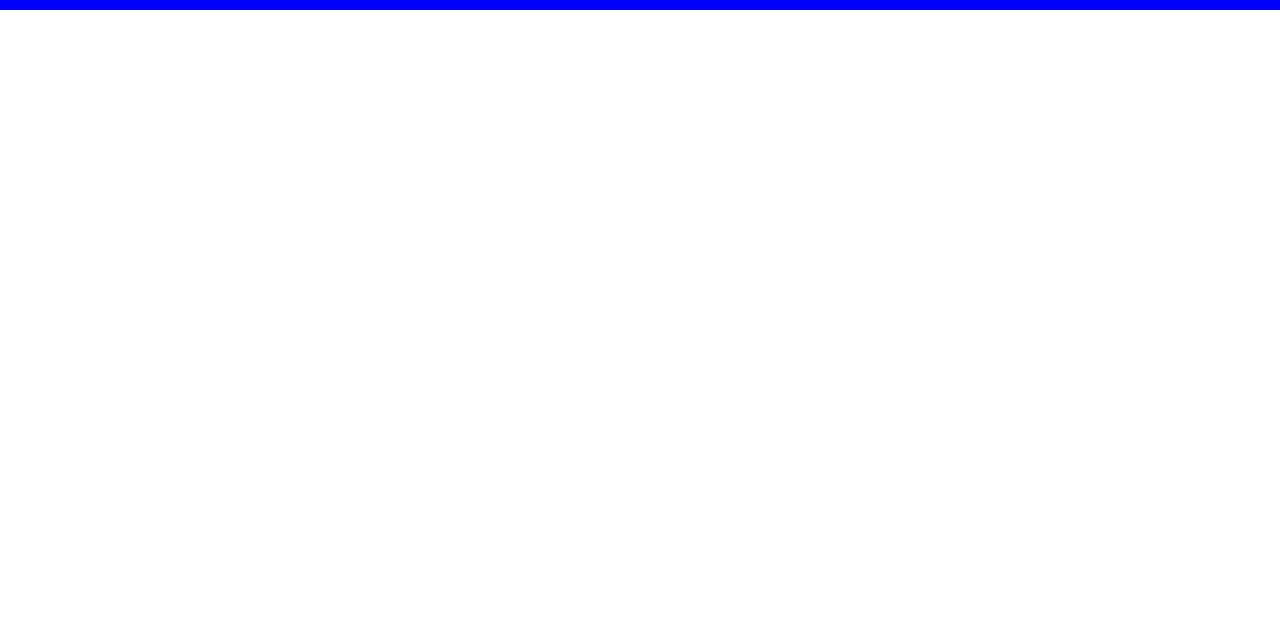
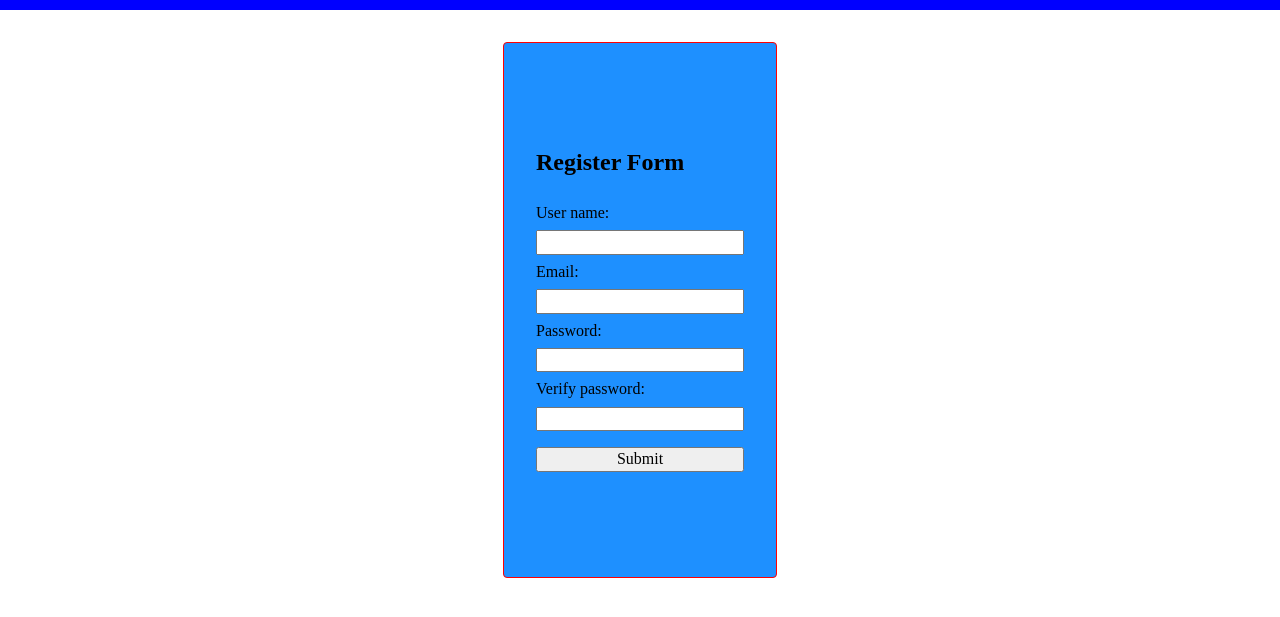
Before and after one commit to frank-martinez-iest/exercise-3, a plain HTML site: page jorge/index.html in a window 1280 px wide. Both pictures are taken after a click on the button "Register". Shown: the part 151-768 px from the top of the page. Drawn offline with Linux system fonts and the light colour scheme.

Commit message:
Register form added

```diff
--- a/jorge/css/style.css
+++ b/jorge/css/style.css
@@ -28,3 +28,38 @@
 .nav__btn:first-child {
   margin-right: 16px;
 }
+
+.main__container {
+  display: flex;
+  justify-content: center;
+  height: 75vh;
+}
+
+.register-form__container {
+  display: none;
+  justify-content: center;
+  align-items: center;
+  background-color: dodgerblue;
+  border: 1px solid red;
+  margin: 32px;
+  padding: 32px;
+  border-radius: 4px;
+}
+
+.register-form {
+  display: flex;
+  flex-direction: column;
+}
+
+.register-form__title {
+  margin-top: 0;
+}
+
+.register-form > label {
+  padding: 8px 0;
+}
+
+.register-form__submit {
+  margin-top: 16px;
+  cursor: pointer;
+}
--- a/jorge/index.html
+++ b/jorge/index.html
@@ -32,6 +32,24 @@
     </div>
   </nav>
 
+  <div class="main__container">
+    <div class="register-form__container" id="registerForm">
+      <form class="register-form">
+        <h2 class="register-form__title">Register Form</h2>
+        <label for="username">User name:</label>
+        <input type="text" name="username" id="username" required>
+        <label for="email">Email:</label>
+        <input type="email" name="email" id="email" required>
+        <label for="password">Password:</label>
+        <input type="password" name="password" id="password" required>
+        <label for="vpassword">Verify password:</label>
+        <input type="password" name="vpassword" id="vpassword" required>
+        <input type="submit" value="Submit" class="register-form__submit" id="submit">
+      </form>
+    </div>
+
+  </div>
+
 
 
   <!-- Add your site or application content here -->
--- a/jorge/js/app.js
+++ b/jorge/js/app.js
@@ -1,17 +1,40 @@
 //Variables
-const register = document.getElementById('register')
-const login = document.querySelector('#login')
+const registerBtn = document.getElementById('register')
+const loginBtn = document.querySelector('#login')
+const registerForm = document.getElementById('registerForm')
+
+
 
 // addEventListeners
 
-register.addEventListener('click', showRegisterForm)
+registerBtn.addEventListener('click', showRegisterForm)
 
-login.addEventListener('click', showLoginForm)
+loginBtn.addEventListener('click', showLoginForm)
+
+registerForm.addEventListener('submit', submitRegister)
 
 // Functions
 
 function showRegisterForm () {
   console.log('SHOW REGISTER')
+  registerForm.style.display = 'flex'
+}
+
+function submitRegister (e) {
+  e.preventDefault()
+
+  const form = this.firstElementChild
+  const password1 = form.password.value
+  const password2 = form.vpassword.value
+
+  if (password1 !== password2) {
+    alert('Password does not match')
+    return false
+  }
+
+  registerForm.style.display = 'none'
+
+
 }
 
 function showLoginForm () {
```
